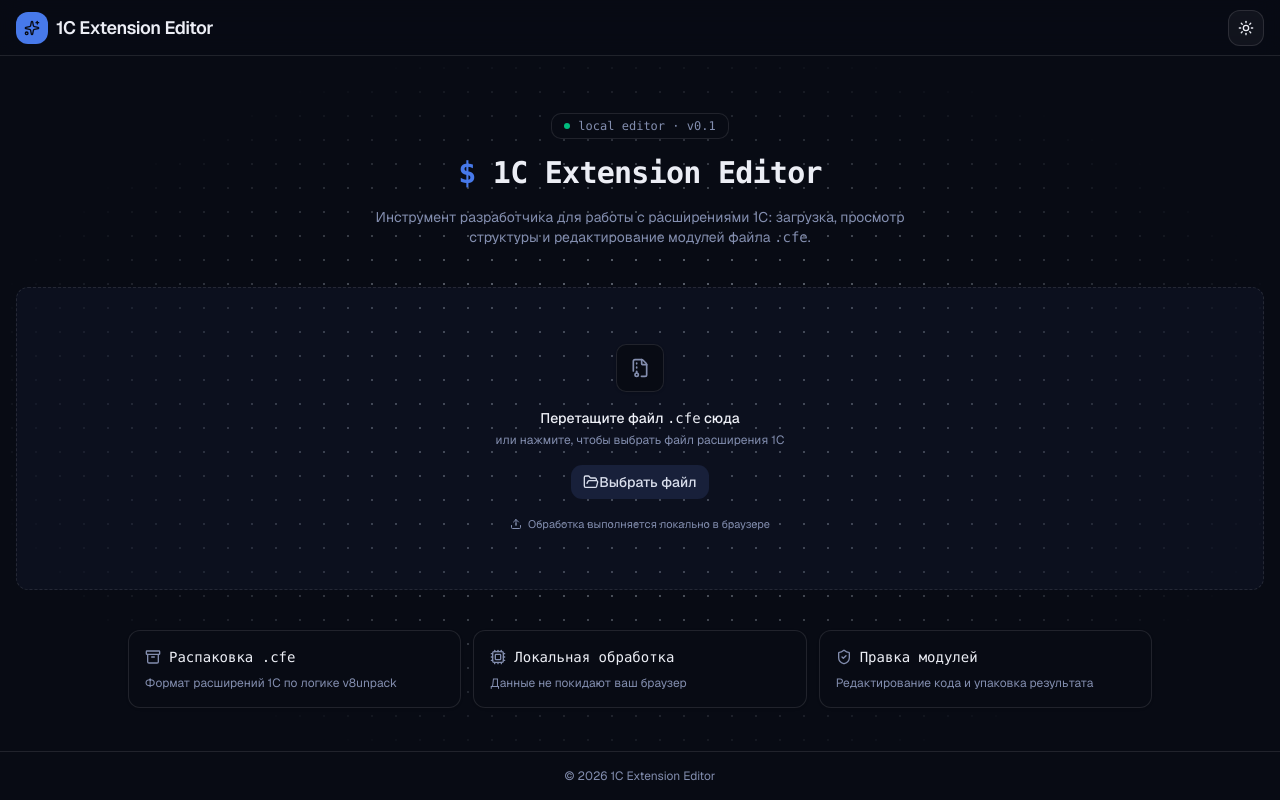
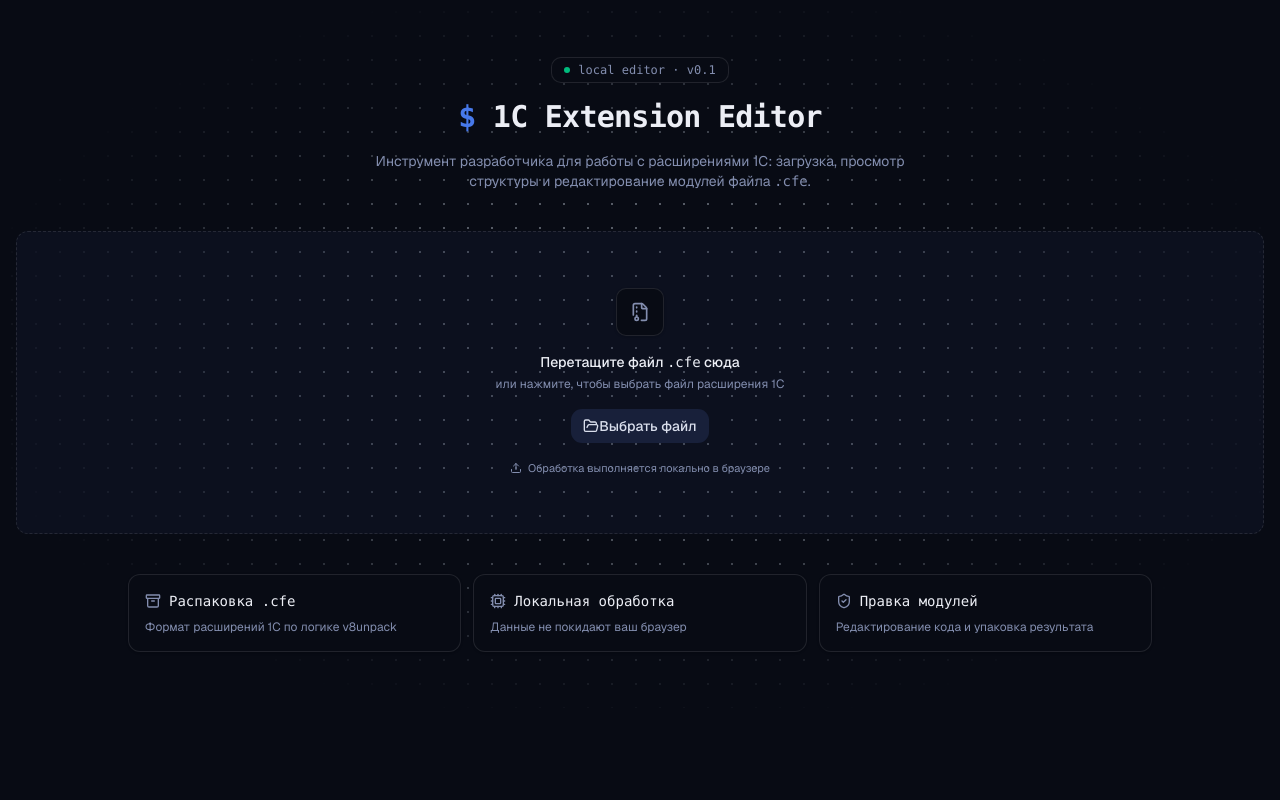
Before and after one commit to Gitromanus/1c-extension-editor, a Next.js app: page / in a window 1280 px wide. Built offline with nearby package versions, Linux system fonts and the light colour scheme.

Commit message:
Remove pinned header/footer, stretch editor full-height; README online link

```diff
--- a/app/layout.tsx
+++ b/app/layout.tsx
@@ -1,13 +1,10 @@
 import type { Metadata } from "next";
-import Link from "next/link";
 import "./globals.css";
 import { Geist } from "next/font/google";
 import { cn } from "@/lib/utils";
-import { Sparkles } from "lucide-react";
 import { BridgeProvider } from "@/components/bridge-provider";
 import { Toaster } from "@/components/ui/sonner";
 import { ThemeProvider } from "@/components/theme-provider";
-import { ThemeToggle } from "@/components/theme-toggle";
 
 const geist = Geist({ subsets: ["latin"], variable: "--font-sans" });
 
@@ -37,26 +34,9 @@ export default function RootLayout({
           disableTransitionOnChange
         >
           <BridgeProvider />
-          <header className="z-50 h-14 shrink-0 w-full border-b bg-background/80 backdrop-blur-md">
-            <div className="container mx-auto px-4 h-14 flex items-center justify-between">
-              <Link
-                href="/"
-                className="flex items-center gap-2 text-lg font-semibold tracking-tight"
-              >
-                <div className="flex h-8 w-8 items-center justify-center rounded-lg bg-primary text-primary-foreground">
-                  <Sparkles className="h-4 w-4" />
-                </div>
-                {appName}
-              </Link>
-              <ThemeToggle />
-            </div>
-          </header>
-          <main className="min-h-0 flex-1 overflow-auto">{children}</main>
-          <footer className="shrink-0 border-t">
-            <div className="container mx-auto px-4 py-4 text-center text-xs text-muted-foreground">
-              © {new Date().getFullYear()} {appName}
-            </div>
-          </footer>
+          <main className="flex min-h-0 flex-1 flex-col overflow-hidden">
+            {children}
+          </main>
           <Toaster richColors position="top-right" />
         </ThemeProvider>
       </body>
--- a/components/code-editor.tsx
+++ b/components/code-editor.tsx
@@ -48,7 +48,7 @@ export function CodeEditor({
   }
 
   return (
-    <div className="relative h-full min-h-0 w-full overflow-hidden bg-background font-mono text-[13px] leading-relaxed">
+    <div className="relative flex-1 min-h-0 w-full overflow-hidden bg-background font-mono text-[13px] leading-relaxed">
       {/* Подсвеченный слой (только для отображения) */}
       <pre
         ref={preRef}
--- a/components/extension-viewer.tsx
+++ b/components/extension-viewer.tsx
@@ -148,7 +148,7 @@ export function ExtensionViewer({
   }
 
   return (
-    <div className="flex h-full min-h-0 flex-col">
+    <div className="flex w-full min-h-0 flex-1 flex-col">
       <div className="mb-4 flex shrink-0 flex-wrap items-center justify-between gap-3 rounded-lg border bg-background px-4 py-3">
         <div className="flex min-w-0 items-center gap-3">
           <div className="flex h-9 w-9 shrink-0 items-center justify-center rounded-md border bg-muted/40">
@@ -238,7 +238,7 @@ export function ExtensionViewer({
               </div>
             )}
           </div>
-          <div className="min-h-0 flex-1 overflow-auto p-0">
+          <div className="flex min-h-0 flex-1 flex-col overflow-hidden p-0">
             {!selected ? (
               <EmptyState text="Выберите файл, чтобы просмотреть его содержимое" />
             ) : loading ? (
@@ -257,6 +257,7 @@ export function ExtensionViewer({
                 label="Редактор кода"
               />
             ) : (
+              <div className="min-h-0 flex-1 overflow-auto">
                 <pre className="p-4 font-mono text-[13px] leading-relaxed whitespace-pre-wrap break-words">
                   {selected && content !== null && isOneCFile(selected) ? (
                     <CodeHighlight code={content} />
@@ -264,6 +265,7 @@ export function ExtensionViewer({
                     content
                   )}
                 </pre>
+              </div>
             )}
           </div>
         </div>
```
Also changed, not shown: 17 other files (tests, documents, lock files or other folders). Lines whose indentation alone changed are shown as unchanged.
